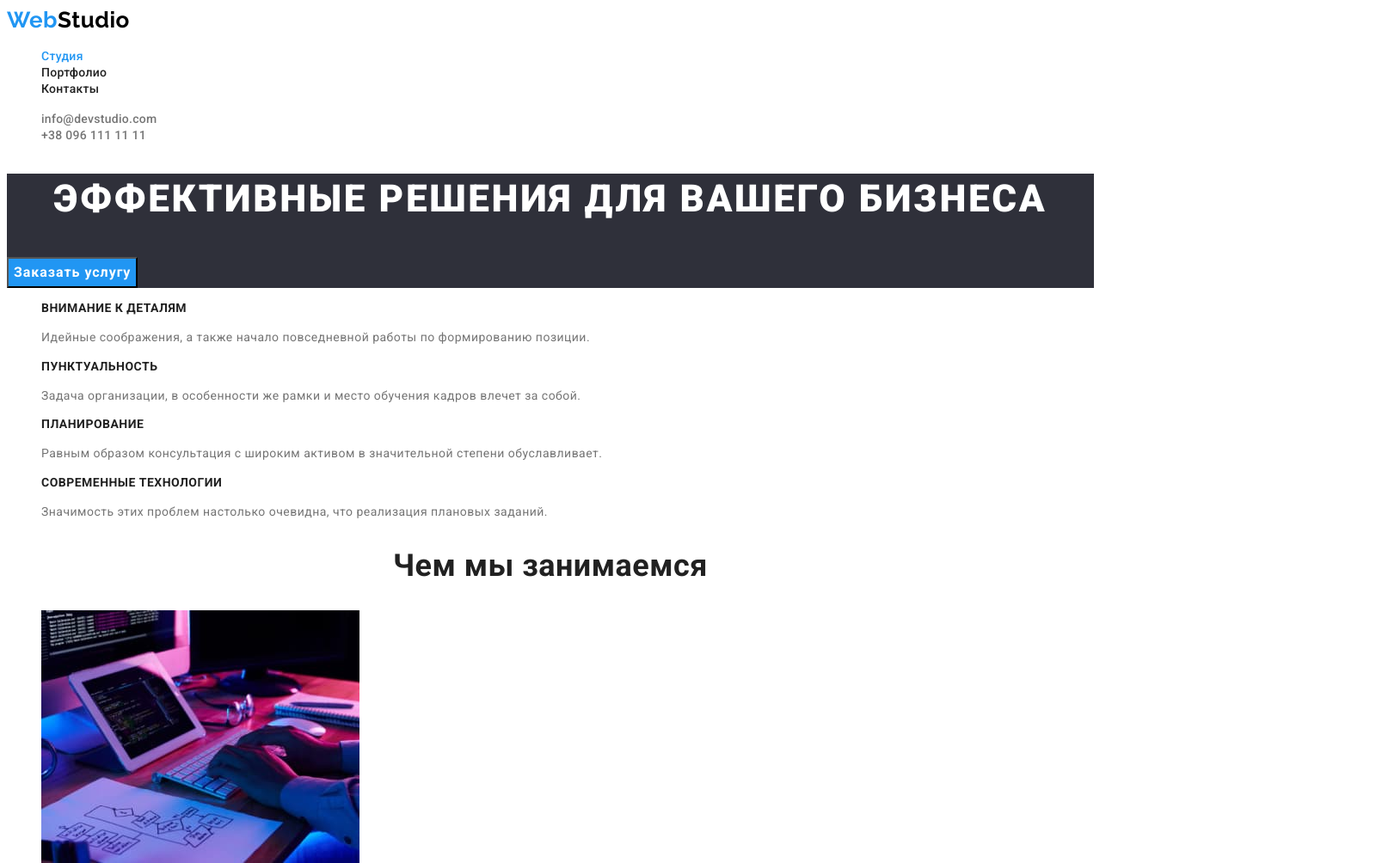
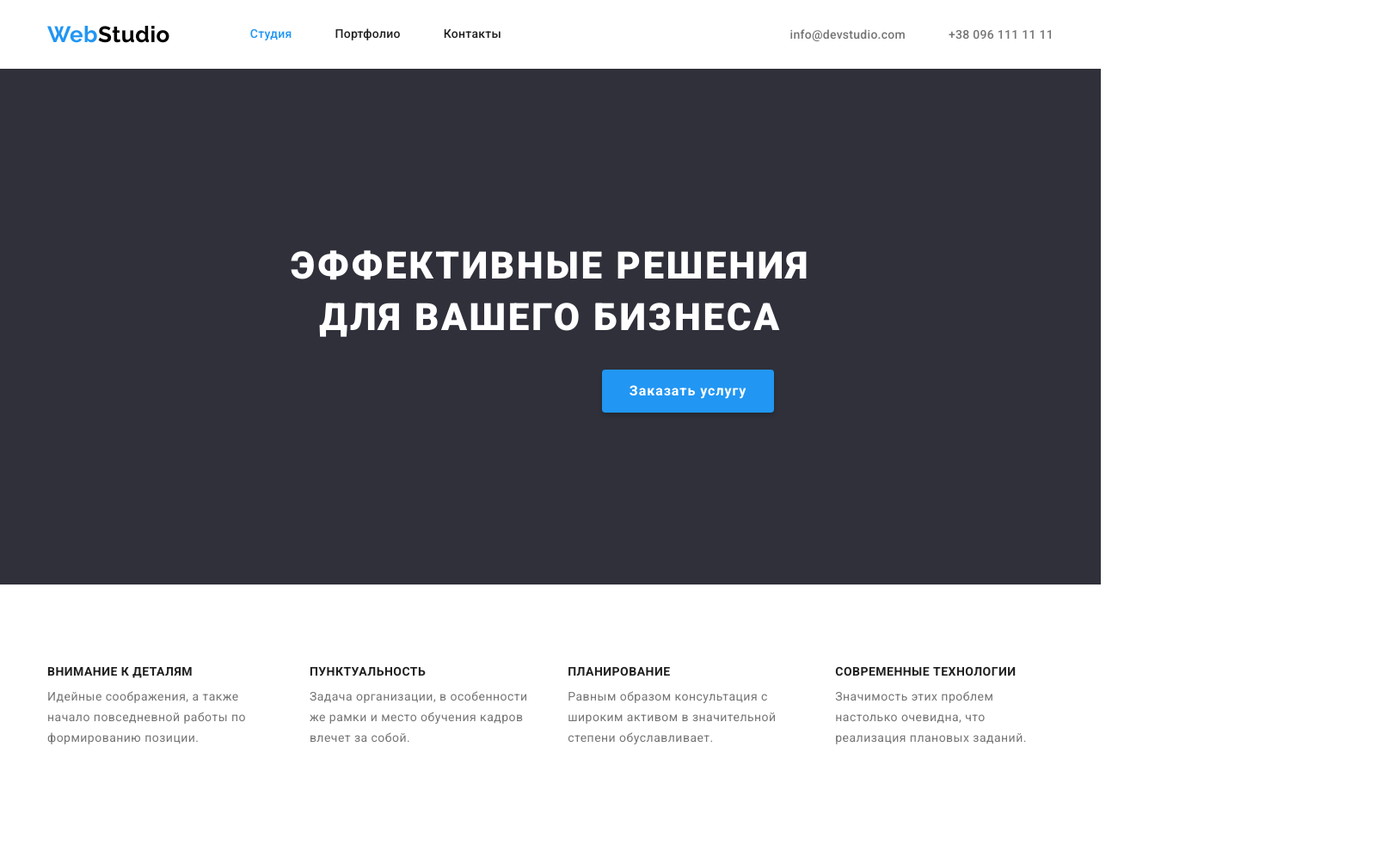
Before and after one commit to AlekseiBaliuk/goit-markup-hw-03, a plain HTML site: page index.html in a window 1280 px wide. Shown: the top 1004 px of the page at 86% size, 1600 px wide, since content can reach past the window. Drawn offline with nearby package versions, Linux system fonts and the light colour scheme.

Commit message:
Сделал часть дз 3 с flex

```diff
--- a/css/styles.css
+++ b/css/styles.css
@@ -7,6 +7,7 @@
 --bg-color: #2F303A;
 --team-bg-color: #F5F4FA;
 --footer-contact-color: rgba(255, 255, 255, 0.6);
+--button-hover: #188CE8;
 }
 
 body {
@@ -29,10 +30,24 @@ body {
 
 ul {
     list-style: none;
+    padding: 0;
+    margin: 0;
+}
+
+h1, h2, h3, h4, h5, h6, p {
+    margin-top: 0;
+    margin-bottom: 0;
 }
 
 a {
     text-decoration: none;
+}
+
+/* Header */
+
+.main-nav {
+    display: flex;
+    align-items: center;
 }
 
 .logo {
@@ -53,12 +68,40 @@ a {
 
 /* Site nav */
 
+.site-nav {
+    display: flex;
+    margin-left: 93px;
+}
+
+/* .site-nav .item {
+    margin-right: 50px;
+} */
+
+.site-nav .item:not(:last-child) {
+    margin-right: 50px;
+}
+
 .site-nav .link {
+    display: block;
+    padding-top: 32px;
+    padding-bottom: 32px;
+
     color: var(--title-color);
     font-weight: 500;
     font-size: 14px;
     line-height: 1.14;
     letter-spacing: 0.02em;
+}
+
+/* Nav contacts */
+
+.nav-contacts {
+    display: flex;
+    margin-left: auto;
+}
+
+.nav-contacts .item + .item {
+    margin-left: 50px;
 }
 
 .nav-contacts .link {
@@ -69,7 +112,7 @@ a {
     letter-spacing: 0.02em;
 }
 
-.site-nav .link.current {
+.link.current {
     color: var(--accent-color);
 }
 
@@ -84,9 +127,16 @@ a {
 
 .hero {
     background-color: var(--bg-color);
+    /* padding-top: 94px;
+    padding-bottom: 94px; */
+    /* margin-bottom: 94px; */
 }
 
 .hero-title {
+    margin-top: 0;
+    margin-bottom: 30px;
+    padding-top: 200px;
+
     color: var(--main-white-color);
     font-weight: 900;
     font-size: 44px;
@@ -97,6 +147,16 @@ a {
 }
 
 .button {
+    border-radius: 4px;
+    padding-top: 10px;
+    padding-bottom: 10px;
+    min-width: 200px;
+    box-shadow: 0px 4px 4px rgba(0, 0, 0, 0.15);
+    margin-left: 700px;
+    margin-right: 700px;
+    margin-bottom: 200px;
+    border: 0;
+
     color: var(--main-white-color);
     background-color: var(--accent-color);
     font-family: inherit;
@@ -109,13 +169,39 @@ a {
 
 .button:hover,
 .button:focus {
-    background-color: var(--main-white-color);
-    color: var(--accent-color);
+    background-color: var(--button-hover);
+}
+
+/* Section */
+
+.section {
+    padding-top: 94px;
+    padding-bottom: 94px;
+}
+
+/* Container */
+
+.container {
+    width: 1200px;
+    margin-left: auto;
+    margin-right: auto;
+    padding-left: 15px;
+    padding-right: 15px;
 }
 
 /* Benefits */
 
+.benefits {
+    display: flex;
+}
+
+.benefits-list .benefits-item:not(:last-child) {
+    margin-right: 30px;
+}
+
 .benefits-title {
+    margin-bottom: 10px;
+
     color: var(--title-color);
     font-size: 14px;
     line-height: 1.14;
@@ -129,7 +215,17 @@ a {
 
 /* Work */
 
+.work {
+    display: flex;
+}
+
+.work-list .work-item:not(:last-child) {
+    margin-right: 30px;
+}
+
 .section-title {
+    margin-bottom: 50px;
+
     color: var(--title-color);
     font-size: 36px;
     line-height: 1.16;
@@ -138,8 +234,20 @@ a {
 
 /* Team */
 
+.team {
+    display: flex;
+}
+
+.member-list .member-item:not(:last-child) {
+    margin-right: 30px;
+}
+
 .team-bg {
     background-color: var(--team-bg-color);
+}
+
+.member-img {
+    margin-bottom: 30px;
 }
 
 .member-title {
@@ -148,6 +256,7 @@ a {
     font-size: 16px;
     line-height: 1.18;
     text-align: center;
+    margin-bottom: 10px;
 }
 
 .member-position {
@@ -184,19 +293,37 @@ a {
     letter-spacing: 0.06em;
 }
 
+.portfolio {
+    display: flex;
+    flex-wrap: wrap;
+}
+
+.portfolio-list {
+    width: 370px;
+    margin-right: 30px;
+}
+
+.portfolio-list:nth-child(3n) {
+    margin-right: 0;
+}
+
 .portfolio-text {
     font-size: 16px;
     line-height: 1.88;
 }
 
+
 /* Footer */
 
 .footer {
     background-color: var(--bg-color);
+    padding-top: 60px;
 }
+
 
 .address {
     font-style: normal;
+    padding-bottom: 60px;
 }
 
 .footer-address .link {
--- a/index.html
+++ b/index.html
@@ -11,12 +11,17 @@
       href="https://fonts.googleapis.com/css2?family=Raleway:wght@700&family=Roboto:wght@400;500;700;900&display=swap"
       rel="stylesheet"
     />
+    <link
+      rel="stylesheet"
+      href="https://cdnjs.cloudflare.com/ajax/libs/modern-normalize/1.1.0/modern-normalize.min.css"
+    />
     <link rel="stylesheet" href="./css/styles.css" />
   </head>
   <body>
     <!--Header-->
     <header class="header">
-      <nav class="header-nav">
+      <div class="container main-nav">
+        <nav class="header-nav main-nav">
           <a class="logo" href="./index.html" aria-label="Логотип сайта WebStudio"
             >Web<span class="logo-black" lang="en">Studio</span>
           </a>
@@ -41,19 +46,24 @@
             <a class="link" href="tel:380961111111">+38 096 111 11 11</a>
           </li>
         </ul>
+      </div>
     </header>
 
     <!--Hero-->
     <main>
       <section class="hero">
-        <h1 class="hero-title">Эффективные решения для вашего бизнеса</h1>
+        <h1 class="hero-title">
+          Эффективные решения <br />
+          для вашего бизнеса
+        </h1>
         <button class="button" type="button">Заказать услугу</button>
       </section>
 
       <!--Benefits-->
       <section class="section">
+        <div class="container">
           <h2 class="visually-hidden">Наши преимущества</h2>
-        <ul class="benefits-list">
+          <ul class="benefits-list benefits">
             <li class="benefits-item">
               <h3 class="benefits-title">Внимание к деталям</h3>
               <p class="benefits-text">
@@ -79,12 +89,14 @@
               </p>
             </li>
           </ul>
+        </div>
       </section>
 
       <!--Work-->
       <section class="section">
+        <div class="container">
           <h2 class="section-title">Чем мы занимаемся</h2>
-        <ul class="work-list">
+          <ul class="work-list work">
             <li class="work-item">
               <img
                 class="work-img"
@@ -113,12 +125,14 @@
               />
             </li>
           </ul>
+        </div>
       </section>
 
       <!--Team-->
       <section class="section team-bg">
+        <div class="container">
           <h2 class="section-title">Наша команда</h2>
-        <ul class="member-list">
+          <ul class="member-list team">
             <li class="member-item">
               <img
                 class="member-img"
@@ -164,14 +178,14 @@
               <p class="member-position" lang="en">UI Designer</p>
             </li>
           </ul>
+        </div>
       </section>
     </main>
 
     <!--Footer-->
     <footer class="footer">
-      <a class="logo" href="./index.html"
-        >Web<span class="logo-white" lang="en">Studio</span>
-      </a>
+      <div class="container">
+        <a class="logo" href="./index.html">Web<span class="logo-white" lang="en">Studio</span> </a>
         <address class="address">
           <ul class="footer-address">
             <li class="address-item">
@@ -187,6 +201,7 @@
             </li>
           </ul>
         </address>
+      </div>
     </footer>
   </body>
 </html>
```
Also changed, not shown: portfolio.html (+4 -0 lines), 1 other file. Lines whose indentation alone changed are shown as unchanged.
